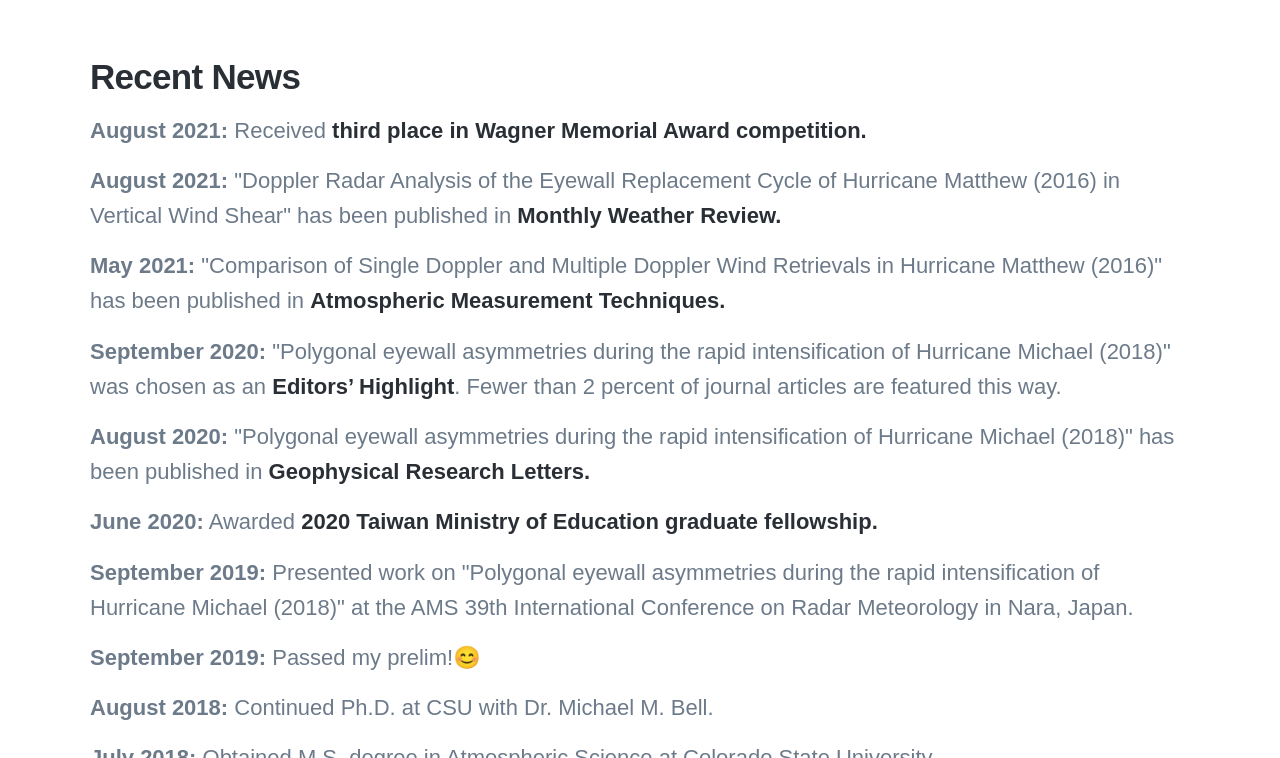
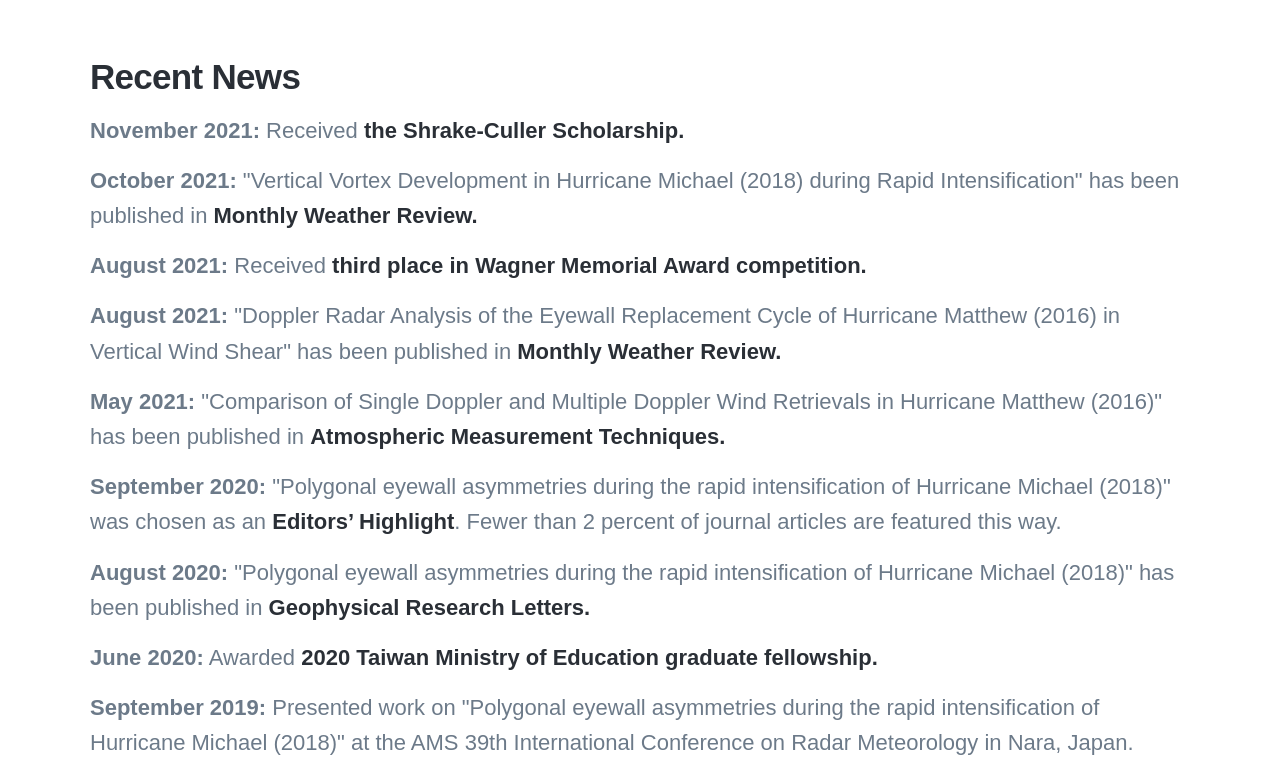
Before and after one commit to tingyucha/tingyucha.github.io, a Jekyll site: the page built from index.html, in a window 1280 px wide and 900 px high, scrolled down 855 px, cut to the strip 142-900 px from the top of the window. Built offline with Jekyll 4.4.1, drawn with Linux system fonts in a browser that asks for light colours; nearby versions of some CDN libraries; some web fonts are replaced; the list of posts is cut into pages by our own code.

Commit message:
Update index.html

```diff
--- a/index.html
+++ b/index.html
@@ -77,6 +77,8 @@
 			<div class="content">
 				<div class="content" style="background-color:white">
 					<h2 class="post__title">Recent News</h2>
+					<p><b>November 2021:</b> Received <a href="https://www.atmos.colostate.edu/2021/12/kathryn-moore-and-ting-yu-cha-awarded-dietrich-and-shrake-culler-scholarships/" target="_blank">the Shrake-Culler Scholarship. </a><p>
+					<p><b>October 2021:</b> "Vertical Vortex Development in Hurricane Michael (2018) during Rapid Intensification" has been published in <a href="https://doi.org/10.1175/MWR-D-21-0098.1" target="_blank">Monthly Weather Review. </a><p>
 					<p><b>August 2021:</b> Received <a href="https://www.atmos.colostate.edu/2021/08/ting-yu-cha-receives-third-place-in-wagner-memorial-award-competition/" target="_blank">third place in Wagner Memorial Award competition. </a><p>
 					<p><b>August 2021:</b> "Doppler Radar Analysis of the Eyewall Replacement Cycle of Hurricane Matthew (2016) in Vertical Wind Shear" has been published in <a href="https://doi.org/10.1175/MWR-D-20-0289.1" target="_blank">Monthly Weather Review. </a><p>
 					<p><b>May 2021:</b> "Comparison of Single Doppler and Multiple Doppler Wind Retrievals in Hurricane Matthew (2016)" has been published in <a href="https://doi.org/10.5194/amt-14-3523-2021" target="_blank">Atmospheric Measurement Techniques. </a><p>
```
